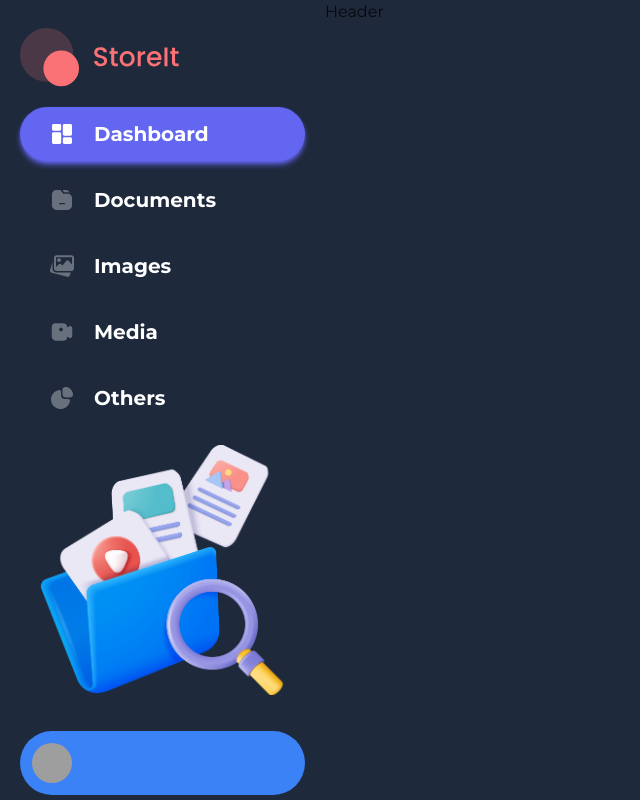
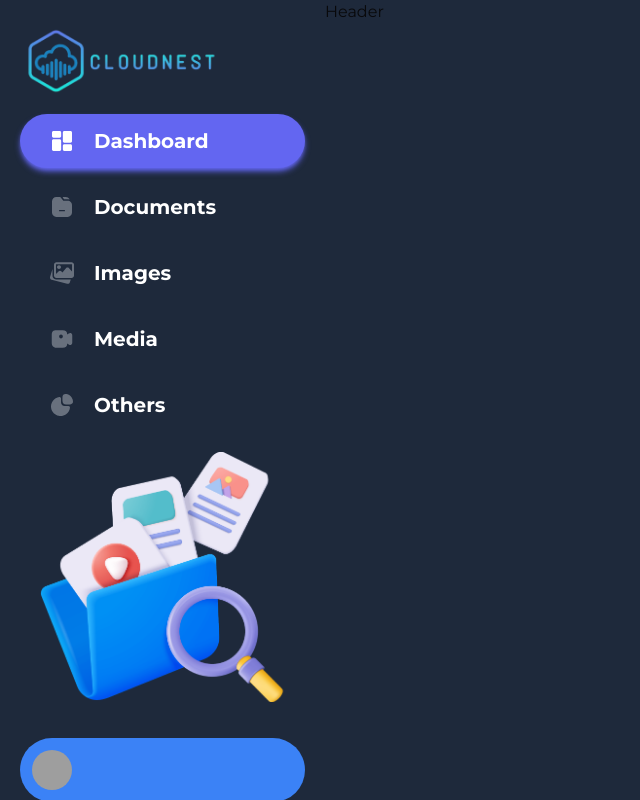
Before and after one commit to azad52786/Cloud-Nest, a Next.js app: page / in a window 1280 px wide. Shown: the whole page, without its empty margins (0-640 px from the left). Built offline with nearby package versions, Linux system fonts and the light colour scheme; no server answers; grey boxes are pictures that could not be loaded.

Commit message:
logo-update

```diff
--- a/components/MobileNavbar.tsx
+++ b/components/MobileNavbar.tsx
@@ -33,11 +33,11 @@ const MobileNavbar = ({ userDetails }: { userDetails: userInformation }) => {
 			className={`flex h-16 text-slate-300 justify-between items-center sm:hidden px-5 ${montserrat.className}`}
 		>
 			<Image
-				src="/assets/icons/logo-full-brand.svg"
+				src="/assets/images/logo-full.png"
 				alt="logo"
 				width={120}
 				height={52}
-				className="h-auto"
+				className="h-[70px] w-[200px] mt-[5px]"
 			/>
 
 			<Sheet open={open} onOpenChange={setOpen}>
@@ -47,6 +47,7 @@ const MobileNavbar = ({ userDetails }: { userDetails: userInformation }) => {
 						alt="mobileNavbar"
 						width={30}
 						height={30}
+						className=" invert"
 					/>
 				</SheetTrigger>
 				<SheetContent className=" flex flex-col gap-2  bg-slate-800">
--- a/components/Sidebar.tsx
+++ b/components/Sidebar.tsx
@@ -15,19 +15,19 @@ const Sidebar = ({ userDetails }: { userDetails: userInformation }) => {
 			className={`${montserrat.className} remove-scrollbar hidden h-screen sm:w-[90px] flex-col gap-5 overflow-auto px-5 py-7 sm:flex lg:w-[280px] xl:w-[325px] bg-slate-800`}
 		>
 			<Image
-				src="/assets/icons/logo-full-brand.svg"
+				src="/assets/images/logo-full.png"
 				alt="logo"
 				width={160}
 				height={50}
-				className=" h-auto hidden lg:block"
+				className=" h-[70px] w-[200px] hidden lg:block"
 			/>
 
 			<Image
-				src="/assets/icons/logo-brand.svg"
+				src="/assets/images/only-logo.png"
 				alt="logo"
 				width={52}
 				height={52}
-				className="lg:hidden"
+				className=" h-auto lg:hidden"
 			/>
 
 			<nav
```
Also changed, not shown: public/assets/images/logo-full.png (added), public/assets/images/only-logo.png (added).
